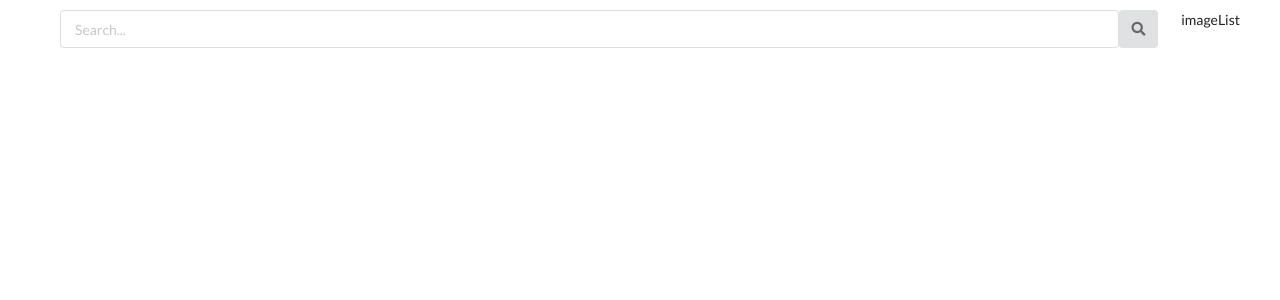
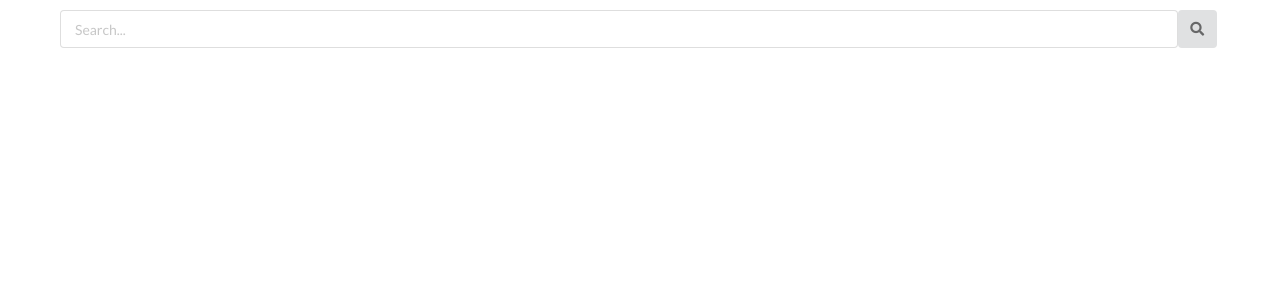
Before and after one commit to heimzza/pictures, a React (Create React App) app: page / in a window 1280 px wide. Shown: the top 300 px of the page. Built offline with nearby package versions, Linux system fonts and the light colour scheme.

Commit message:
image list + css

```diff
--- a/src/components/App.js
+++ b/src/components/App.js
@@ -10,7 +10,7 @@ class App extends Component {
   }
 
   onSearchImage = async(search) => {
-    console.log("App: " + search);
+    // console.log("App: " + search);
     const result = await axios.get('https://api.unsplash.com/search/photos',{
       params:{
         query : search
@@ -29,7 +29,7 @@ class App extends Component {
     return (
       <div className='app-container'>
         <SearchBar onSearchImage={this.onSearchImage}></SearchBar>
-        <ImageList/>
+        <ImageList images={this.state.images}/>
       </div>
     );
   }
--- a/src/components/Image/ImageList.js
+++ b/src/components/Image/ImageList.js
@@ -1,9 +1,16 @@
 import React from 'react';
+import './imageList.css'
 
-function ImageList(props) {
+function ImageList({images}) {
+    const fetchedImages = images.map(image => {
+        return(
+            <img key={image.id} src={image.urls.regular} alt="" />
+        );
+    });
     return (
-        <div>
-            imageList
+        <div className='imageList-container'>
+            {/* {images.length} */}
+            {fetchedImages}
         </div>
     );
 }
--- /dev/null
+++ b/src/components/Image/imageList.css
@@ -0,0 +1,9 @@
+.imageList-container{
+    display: grid;
+    grid-template-columns: repeat(auto-fill, minmax(300px, 1fr));
+    grid-gap: 10px;
+    padding-top: 10px;
+}
+.imageList-container img{
+    width: 300px;
+}
--- a/src/components/SearchBar/SearchBar.js
+++ b/src/components/SearchBar/SearchBar.js
@@ -7,14 +7,14 @@ class SearchBar extends Component {
         search:""
     };
     inputOnchanged(event){
-        console.log(event.target.value);
+        // console.log(event.target.value);
         this.setState({
             search:event.target.value
         });
     }
 
     searchImage = () => {
-        console.log("başarılı");
+        // console.log("başarılı");
         this.props.onSearchImage(this.state.search);
     }
 
--- a/src/components/app.css
+++ b/src/components/app.css
@@ -2,4 +2,5 @@
     display: flex;
     justify-content: center;
     padding: 10px 40px;
+    flex-direction: column;
 }
```
